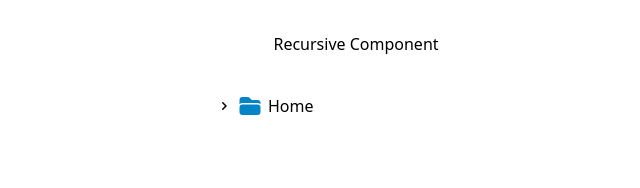
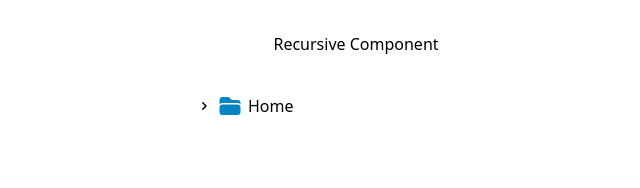
Before and after one commit to Sailwayfun/recursive-component, a React (Vite) app in the folder react/: page / in a window 1280 px wide. Shown: the top 188 px of the page, without its empty margins (284-924 px from the left). Built offline with nearby package versions, Linux system fonts and the light colour scheme.

Commit message:
style the document icon

```diff
--- a/react/src/components/Folders/index.tsx
+++ b/react/src/components/Folders/index.tsx
@@ -48,14 +48,16 @@ function Folder({ folder }: { folder: Folder }) {
         {folder.folders && folder.folders.length > 0 && (
           <button onClick={toggleChildren}>
             <ChevronRightIcon
-              className={`ml-5 size-4 cursor-pointer transition-transform ${
+              className={`size-4 cursor-pointer transition-transform ${
                 isOpen && "rotate-90"
               }`}
             />
           </button>
         )}
         {folder.folders && <FolderIcon className="size-6 text-sky-600" />}
-        {!folder.folders && <DocumentIcon className="size-6 text-gray-600" />}
+        {!folder.folders && (
+          <DocumentIcon className="ml-5 size-6 text-gray-600" />
+        )}
         {folder.name}
       </span>
 
```
